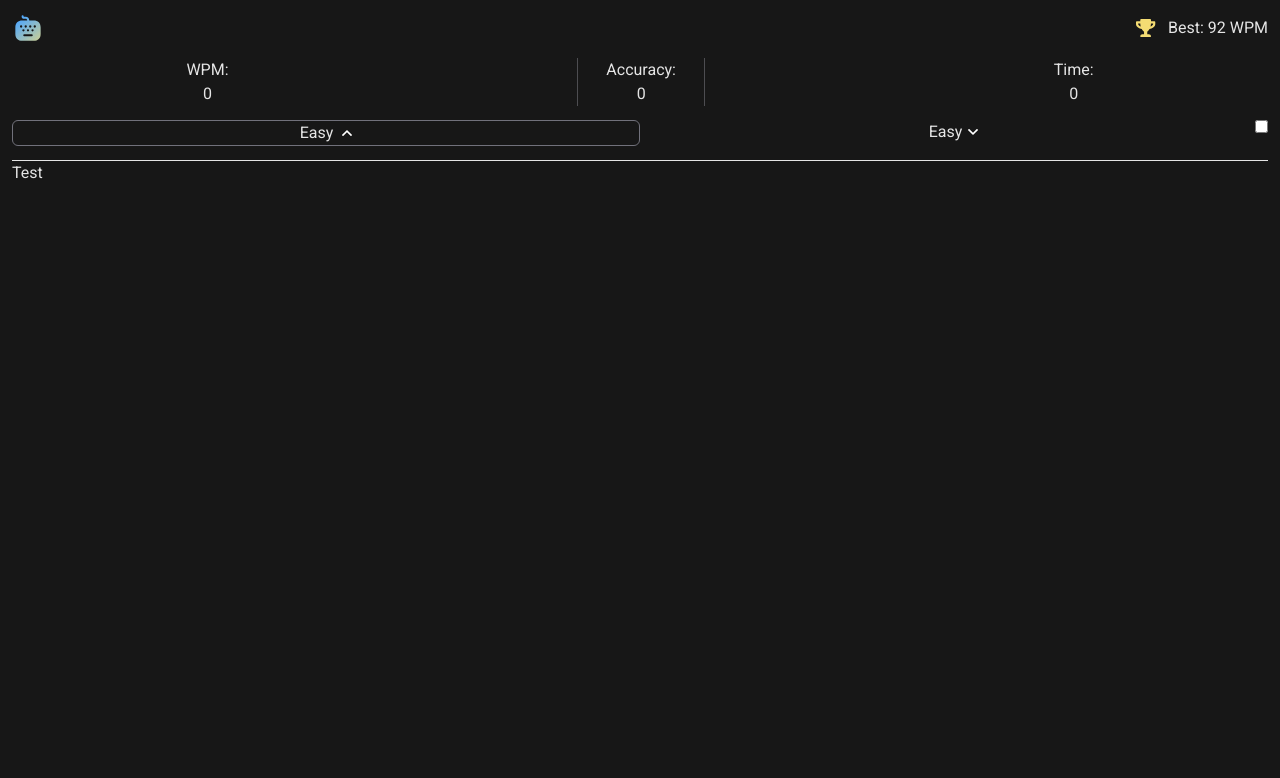
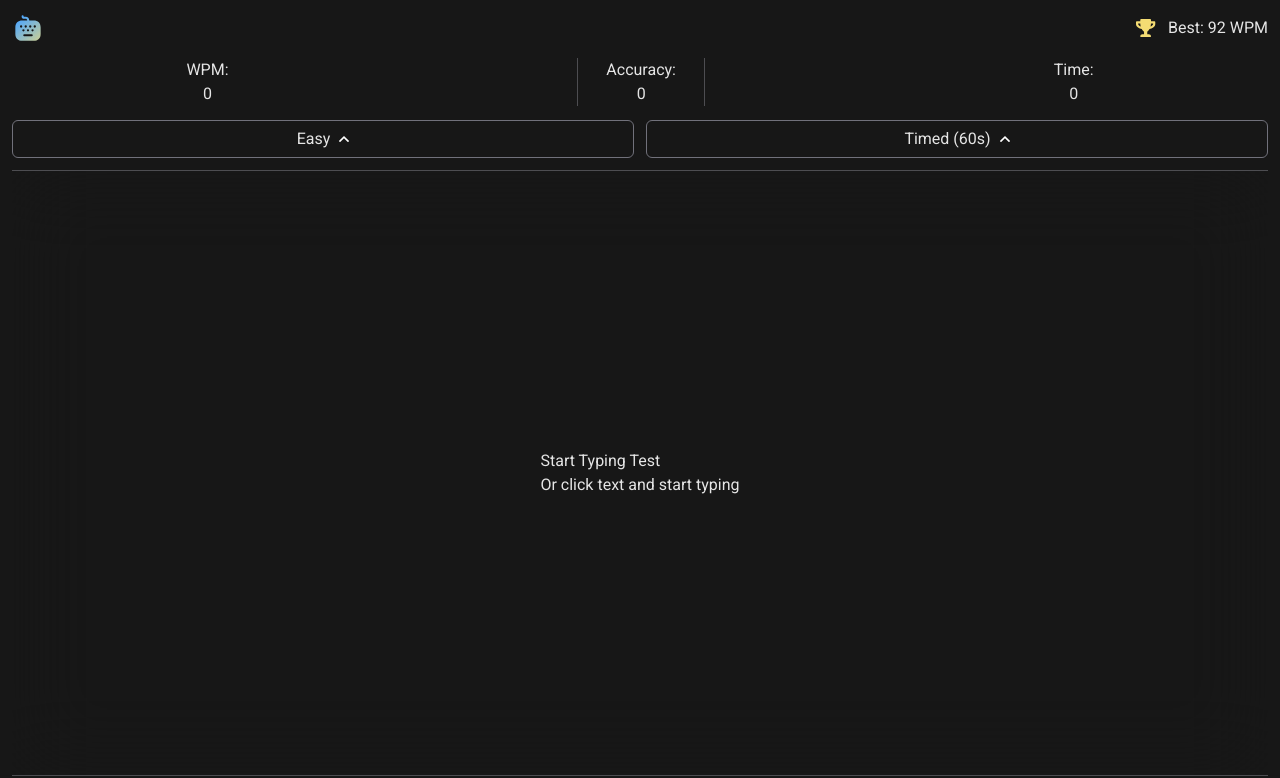
Before and after one commit to E3Prime/quiz_app, a website built with Vite: page index.html in a window 1280 px wide. Built offline with nearby package versions, Linux system fonts and the light colour scheme.

Commit message:
completed dropdown menu toggle, applied dropdown animation, and selection now working. Next to work on greeting message and handling disabled states

```diff
--- a/index.html
+++ b/index.html
@@ -29,43 +29,93 @@
             <p>Time: <br /><span>0</span></p>
           </div>
 
-          <div class="flex">
+          <!-- NOTE Difficulty dropdown menu -->
+          <div class="flex gap-3">
             <div class="relative flex-1">
               <input type="checkbox" class="peer hidden" name="toggleDifficultyDropdown" id="toggleDifficultyDropdown" />
 
-              <label for="toggleDifficultyDropdown" class="peer-checked:[&_img]:rotate-0 flex justify-center gap-2 border border-zinc-500 rounded-md">
+              <label for="toggleDifficultyDropdown" class="peer-checked:[&_img]:rotate-0 flex justify-center gap-2 border border-zinc-500 rounded-md cursor-pointer py-1.5 hover:bg-zinc-800">
                 Easy
                 <img class="transition-transform duration-300 rotate-180" src="src/assets/images/icon-down-arrow.svg" alt="arrow icon" />
               </label>
 
-              <div class="invisible peer-checked:visible absolute w-full mt-1.5 rounded-md bg-zinc-600/70 p-2.5 space-y-3" id="difficultyDropdown">
-                <div class="flex flex-row-reverse items-center [justify-content:start] gap-2">
-                  <label for="easy">Easy</label>
-                  <input type="radio" name="difficulty" id="easy" checked />
-                </div>
-                <div class="flex flex-row-reverse items-center [justify-content:start] gap-2">
-                  <label for="medium">Medium</label>
-                  <input type="radio" name="difficulty" id="medium" />
-                </div>
-                <div class="flex flex-row-reverse items-center [justify-content:start] gap-2">
-                  <label for="hard">Hard</label>
-                  <input type="radio" name="difficulty" id="hard" />
+              <div class="absolute w-full grid grid-rows-[0fr] peer-checked:grid-rows-[1fr] transition-all duration-300 ease-out">
+                <div class="overflow-hidden rounded-md mt-1.5 bg-zinc-600/70 backdrop-blur-sm">
+                  <div class="flex flex-row-reverse items-center [justify-content:start] gap-2 border-b border-zinc-500/30 p-2 hover:bg-zinc-500/50">
+                    <label for="easy">Easy</label>
+                    <input
+                      type="radio"
+                      class="appearance-none w-4 h-4 border-2 border-gray-400 rounded-full bg-transparent checked:border-blue-500 checked:border-[5px] transition-all duration-200"
+                      name="difficulty"
+                      id="easy"
+                      checked />
+                  </div>
+
+                  <div class="flex flex-row-reverse items-center [justify-content:start] gap-2 border-b border-zinc-500/30 p-2 hover:bg-zinc-500/50 transition-colors cursor-pointer">
+                    <label for="medium">Medium</label>
+                    <input
+                      type="radio"
+                      class="appearance-none w-4 h-4 border-2 border-gray-400 rounded-full bg-transparent checked:border-blue-500 checked:border-[5px] transition-all duration-200"
+                      name="difficulty"
+                      id="medium" />
+                  </div>
+
+                  <div class="flex flex-row-reverse items-center [justify-content:start] gap-2 p-2 hover:bg-zinc-500/50 transition-colors cursor-pointer">
+                    <label for="hard">Hard</label>
+                    <input
+                      type="radio"
+                      class="appearance-none w-4 h-4 border-2 border-gray-400 rounded-full bg-transparent checked:border-blue-500 checked:border-[5px] transition-all duration-200"
+                      name="difficulty"
+                      id="hard" />
+                  </div>
                 </div>
               </div>
             </div>
+
+            <!-- NOTE Time dropdown menu -->
             <div class="relative flex-1">
-              <label for="toggleTimeDropdown">
-                <span class="flex justify-center gap-1.5">Easy<img src="src/assets/images/icon-down-arrow.svg" alt="" /></span>
-                <input type="checkbox" class="absolute right-0 top-0" name="toggleTimeDropdown" id="toggleTimeDropdown" />
+              <input type="checkbox" class="peer hidden" name="toggleTimeDropdown" id="toggleTimeDropdown" />
+
+              <label for="toggleTimeDropdown" class="peer-checked:[&_img]:rotate-0 flex justify-center gap-2 border border-zinc-500 rounded-md cursor-pointer py-1.5 hover:bg-zinc-800">
+                Timed (60s)
+                <img class="transition-transform duration-300 rotate-180" src="src/assets/images/icon-down-arrow.svg" alt="arrow icon" />
               </label>
+
+              <div class="absolute w-full grid grid-rows-[0fr] peer-checked:grid-rows-[1fr] transition-all duration-300 ease-out">
+                <div class="overflow-hidden rounded-md mt-1.5 bg-zinc-600/70 backdrop-blur-sm">
+                  <div class="flex flex-row-reverse items-center [justify-content:start] gap-2 border-b border-zinc-500/30 p-2 hover:bg-zinc-500/50">
+                    <label for="timed">Timed (60s)</label>
+                    <input
+                      type="radio"
+                      class="appearance-none w-4 h-4 border-2 border-gray-400 rounded-full bg-transparent checked:border-blue-500 checked:border-[5px] transition-all duration-200"
+                      name="time"
+                      id="timed"
+                      checked />
+                  </div>
+
+                  <div class="flex flex-row-reverse items-center [justify-content:start] gap-2 border-b border-zinc-500/30 p-2 hover:bg-zinc-500/50 transition-colors cursor-pointer">
+                    <label for="passage">Passage</label>
+                    <input
+                      type="radio"
+                      class="appearance-none w-4 h-4 border-2 border-gray-400 rounded-full bg-transparent checked:border-blue-500 checked:border-[5px] transition-all duration-200"
+                      name="time"
+                      id="passage" />
+                  </div>
+                </div>
+              </div>
             </div>
           </div>
-          <hr />
         </div>
 
         <!-- ANCHOR Typing Wrapper -->
-        <div class="flex-1">
-          <p>Test</p>
+        <div class="relative flex-1 my-3 p-0.5 py-3 border-y border-zinc-400/40">
+          <textarea class="h-full w-full resize-none" name="textPassage" id="textPassage"></textarea>
+          <div class="absolute inset-0 backdrop-blur-2xl grid place-items-center">
+            <div>
+              <button type="button">Start Typing Test</button>
+              <p>Or click text and start typing</p>
+            </div>
+          </div>
         </div>
       </section>
     </main>
--- a/src/main.css
+++ b/src/main.css
@@ -19,6 +19,17 @@
   --yellow-400: hsl(49, 85%, 70%);
 }
 
+.dropdown-initial {
+  height: 0;
+  overflow: hidden;
+  transition: height 0.4s ease;
+  interpolate-size: allow-keywords;
+}
+
+.dropdown-slide {
+  height: auto;
+}
+
 .fade-in {
   opacity: 1;
 
```
